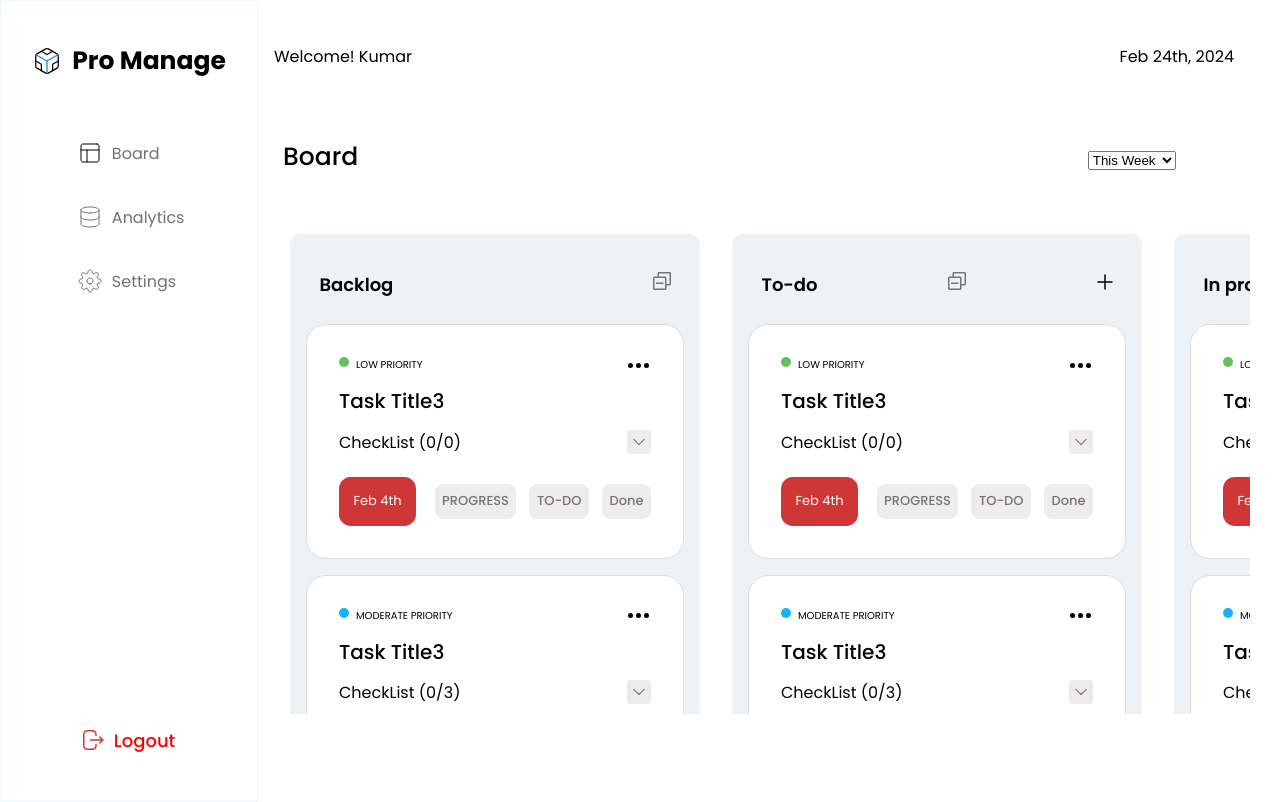
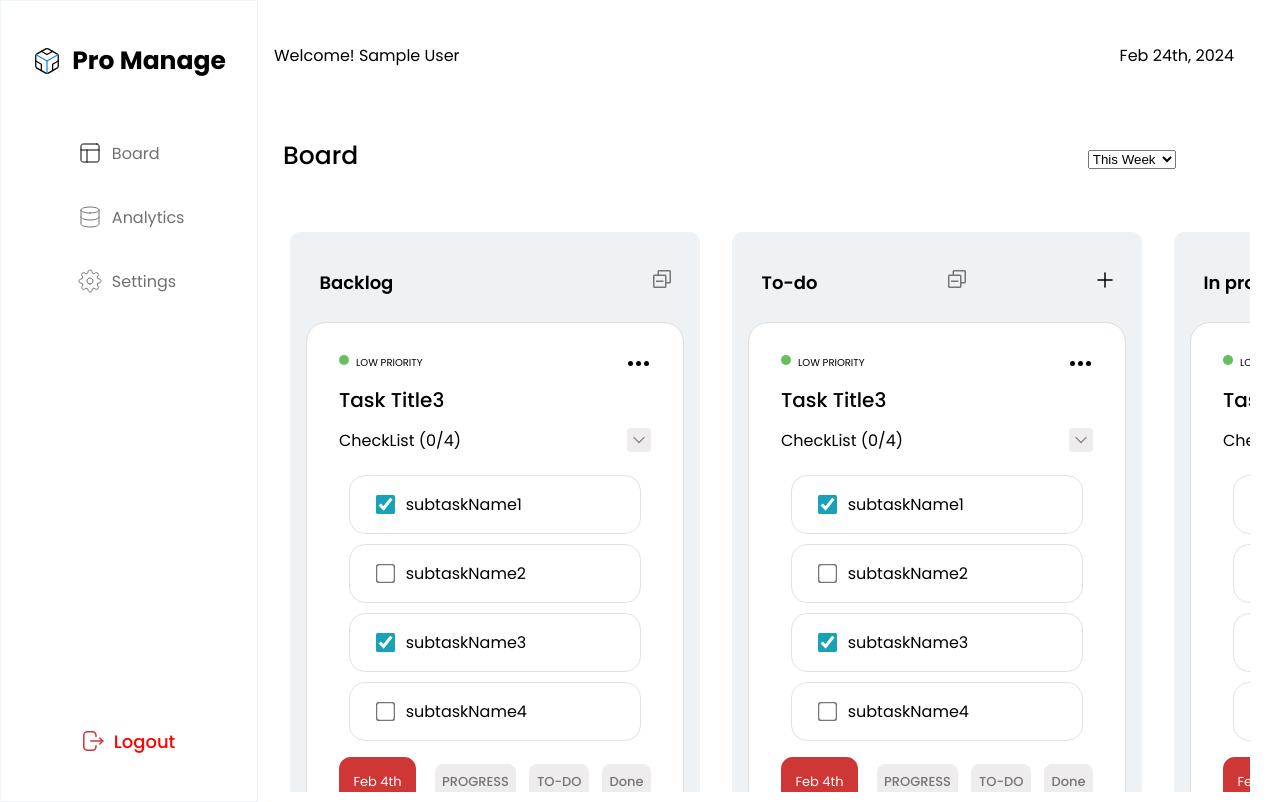
Before and after one commit to prajyotpdev/promanage, a React (Vite) app: page /promanage/user in a window 1280 px wide. Built offline with nearby package versions, Linux system fonts and the light colour scheme; sample sign-in values are in the browser's storage.

Commit message:
fix :fixed checkbox list

```diff
--- a/src/components/subtask-list/SubTaskList.jsx
+++ b/src/components/subtask-list/SubTaskList.jsx
@@ -2,17 +2,27 @@ import React, { useEffect, useState } from "react";
 import styles from "./SubTaskList.module.css";
 
 const SubTaskList = ({ subTaskCheckList, onCountChange }) => {
-  const [checkedSubtasks, setCheckedSubtasks] = useState(new Set());
+  const [checkedSubtasks, setCheckedSubtasks] = useState(
+    Object.keys(subTaskCheckList).filter(
+      (subTaskId) => subTaskCheckList[subTaskId].isDone
+    )
+  );
 
   const [checkedCount, setCheckedCount] = useState(
-    subTaskCheckList.filter((subtask) => subtask.checked).length
+    Object.values(subTaskCheckList).filter((item) => item.isDone).length
   );
 
   useEffect(() => {
-  }, [checkedCount]);
+    console.log(checkedSubtasks);
+  }, [checkedCount, checkedSubtasks]);
 
   const handleSubtaskChange = (subtaskId) => {
+    console.log("this is subtaskID" + subtaskId);
     const updatedCheckedSubtasks = new Set(checkedSubtasks);
+
+    console.log(
+      "this is checkedSubtasks " + [...updatedCheckedSubtasks].join(" ")
+    );
     // prevCount = checkedCount;
     updatedCheckedSubtasks.has(subtaskId)
       ? updatedCheckedSubtasks.delete(subtaskId) &&
@@ -24,16 +34,25 @@ const SubTaskList = ({ subTaskCheckList, onCountChange }) => {
     onCountChange?.(checkedCount, subTaskCheckList.length);
   };
 
+  const handleCheckboxChange = () => {
+    setIsChecked(!isChecked);
+  };
+
   return (
     <ul className={styles.subtasklist}>
-      {subTaskCheckList.map((subtaskId) => (
-        <li key={subtaskId} className={styles.subtasklistItem}>
+      {Object.values(subTaskCheckList).map((subtaskId, index) => (
+        <li
+          key={Object.keys(subTaskCheckList)[index]}
+          className={styles.subtasklistItem}
+        >
           <input
             type="checkbox"
-            checked={checkedSubtasks.has(subtaskId)}
-            onChange={() => handleSubtaskChange(subtaskId)}
+            defaultChecked={subtaskId.isDone}
+            onChange={() =>
+              handleSubtaskChange(Object.keys(subTaskCheckList)[index])
+            }
           />
-          {subtaskId}
+          {subtaskId.subtaskName}
         </li>
       ))}
     </ul>
--- a/src/components/task-card/TaskCard.jsx
+++ b/src/components/task-card/TaskCard.jsx
@@ -3,7 +3,7 @@ import styles from "./TaskCard.module.css";
 import SubTaskList from "../subtask-list/SubTaskList";
 import CollapsibleIcon from "../../assets/icons/collapsibledropdown.svg";
 
-const TaskCard = ({key, task , allCollapsed }) => {
+const TaskCard = ({ key, task, allCollapsed }) => {
   const { taskTitle, taskCheckList, taskValidity, taskStatus, taskPriority } =
     task;
 
@@ -15,7 +15,9 @@ const TaskCard = ({key, task , allCollapsed }) => {
   };
   const [checkedsubtask, setCheckedsubtask] = useState(0);
   const [isCollapsed, setIsCollapsed] = useState(allCollapsed);
-  const [totalsubtasks, setTotalsubtasks] = useState(taskCheckList.length);
+  const [totalsubtasks, setTotalsubtasks] = useState(
+    Object.keys(taskCheckList).length
+  );
 
   const originalDate = new Date(taskValidity);
   const formattedDate = originalDate.toLocaleString("en-US", options);
@@ -35,7 +37,7 @@ const TaskCard = ({key, task , allCollapsed }) => {
 
   const handleCountChange = (updatedChecked, total) => {
     setCheckedsubtask(updatedChecked);
-    setTotalsubtasks(total);
+    setTotalsubtasks(Object.keys(taskCheckList).length);
   };
 
   const handleCollapsed = () => {
@@ -103,14 +105,14 @@ const TaskCard = ({key, task , allCollapsed }) => {
             )}
           </div>
         </div>
-        {((!allCollapsed && !isCollapsed) || !isCollapsed || !allCollapsed)  ? (
+        {(!allCollapsed && !isCollapsed) || !isCollapsed || !allCollapsed ? (
           <SubTaskList
             subTaskCheckList={taskCheckList}
             onCountChange={handleCountChange}
           />
-        ) :(
+        ) : (
           <div style={{ height: "10px" }}></div>
-        ) }
+        )}
       </div>
       <div className={styles.cardfooter}>
         {taskValidity == "" ? (
--- a/src/pages/dashboard/components/feed/StatusFeed.jsx
+++ b/src/pages/dashboard/components/feed/StatusFeed.jsx
@@ -7,7 +7,7 @@ import { useState } from "react";
 import { useSelector } from "react-redux";
 import { jwtDecode } from "jwt-decode";
 
-const StatusFeed = ({statusId}) => {
+const StatusFeed = ({ statusId }) => {
   const clearLocalStorage = () => {
     localStorage.clear();
     // You can also update the state or perform any other necessary actions
@@ -23,11 +23,18 @@ const StatusFeed = ({statusId}) => {
   };
 
   // const state = useSelector((state) => state);
-  const userID = jwtDecode(useSelector((state) => state.user.user).token).userId;
-  console.log("UserID :"+userID)
+  const userID = jwtDecode(
+    useSelector((state) => state.user.user).token
+  ).userId;
+  console.log("UserID :" + userID);
   const currentTaskList = [
     {
-      taskCheckList: [],
+      taskCheckList: {
+        id1: { subtaskName: "subtaskName1", isDone: true },
+        id2: { subtaskName: "subtaskName2", isDone: false },
+        id3: { subtaskName: "subtaskName3", isDone: true },
+        id4: { subtaskName: "subtaskName4", isDone: false },
+      },
       _id: "65d60bb73545645bde5552ff",
       taskStatus: "Done",
       taskTitle: "Task Title3",
@@ -42,7 +49,12 @@ const StatusFeed = ({statusId}) => {
       taskStatus: "In Progress",
       taskPriority: "Moderate",
       taskValidity: "2024-02-22T12:34:56.789Z",
-      taskCheckList: ["subtask1", "subtask2", "subtask3"],
+      taskCheckList: {
+        id1: { subtaskName: "subtaskName1", isDone: true },
+        id2: { subtaskName: "subtaskName2", isDone: false },
+        id3: { subtaskName: "subtaskName3", isDone: true },
+        id4: { subtaskName: "subtaskName4", isDone: false },
+      },
       __v: 0,
       createdBy: "65d5d5fafd55e7cade4c3fb3",
       createdAt: "2022-02-03T12:34:56.789+00:00",
@@ -53,7 +65,12 @@ const StatusFeed = ({statusId}) => {
       taskStatus: "Done",
       taskPriority: "High",
       taskValidity: "2024-02-12T12:34:56.789Z",
-      taskCheckList: ["subtask6", "subtask3", "subtask1"],
+      taskCheckList: {
+        id1: { subtaskName: "subtaskName1", isDone: true },
+        id2: { subtaskName: "subtaskName2", isDone: false },
+        id3: { subtaskName: "subtaskName3", isDone: true },
+        id4: { subtaskName: "subtaskName4", isDone: false },
+      },
       __v: 0,
       createdBy: "65d5d5fafd55e7cade4c3fb3",
       createdAt: "2022-02-03T13:34:56.789+00:00",
@@ -82,13 +99,20 @@ const StatusFeed = ({statusId}) => {
             <div onClick={handleCollapseAll} className={styles.feedCollapseAll}>
               <img src={CollapseAllIcon} alt="collapse_icon" />
             </div>
-            {statusId=="To-do" ?<div onClick={handleAddTodoClicked} className={styles.addTodo}>
-              <img src={AddTodoIcon} alt="collapse_icon" />
-            </div>:null}
+            {statusId == "To-do" ? (
+              <div onClick={handleAddTodoClicked} className={styles.addTodo}>
+                <img src={AddTodoIcon} alt="collapse_icon" />
+              </div>
+            ) : null}
           </div>
 
-          {currentTaskList.map((currentTask) =>(
-            <TaskCard task={currentTask} allCollapsed={allCollapsed} key= {currentTask._id}/>))}
+          {currentTaskList.map((currentTask) => (
+            <TaskCard
+              task={currentTask}
+              allCollapsed={allCollapsed}
+              key={currentTask._id}
+            />
+          ))}
 
           {/* <TaskCard task={currentTask} allCollapsed={allCollapsed} key= {currentTask.id}/> */}
         </div>
--- a/src/pages/dashboard/components/feed/StatusFeed.module.css
+++ b/src/pages/dashboard/components/feed/StatusFeed.module.css
@@ -1,7 +1,7 @@
 
 .tasksFeedContainer{
      width: 410px;
-     height: 58vh;
+     height: 68vh;
      overflow-y: auto;
      padding: 1rem;
  }
--- a/src/pages/home/components/navbar/Navbar.jsx
+++ b/src/pages/home/components/navbar/Navbar.jsx
@@ -1,5 +1,7 @@
 import React from "react";
 import stylesnavbar from "./Navbar.module.css";
+import { jwtDecode } from "jwt-decode";
+import { useSelector } from "react-redux";
 
 const Navbar = () => {
   const options = {
@@ -20,9 +22,12 @@ const Navbar = () => {
         : "")
     );
   }
+
+  const userName = useSelector((state) => state.user.user).name;
+
   return (
     <div className={stylesnavbar.navbar}>
-      <div className={stylesnavbar.navbaritem}>Welcome! Kumar</div>
+      <div className={stylesnavbar.navbaritem}>Welcome! {userName}</div>
       <div className={stylesnavbar.navbaritem}>
         {month} {getOrdinalNum(day)}, {year}
       </div>
--- a/src/pages/home/components/sidebar/Sidebar.module.css
+++ b/src/pages/home/components/sidebar/Sidebar.module.css
@@ -85,6 +85,7 @@
      font-size: 18px;
      font-weight: 500;
      color: #ff0000;
-     position: absolute;
      bottom: 0px;
+     width: 20vw;
+     margin-top: auto;
    }
--- a/src/store/slices/authSlice.js
+++ b/src/store/slices/authSlice.js
@@ -5,7 +5,13 @@ export const fetchusers = createAsyncThunk("fetchusers", async () => {
   return response.json();
 });
 
+export const fetchuserDetails = createAsyncThunk("fetchuserdetails", async () => {
+  const response = await fetch("http://localhost:8000/api/v1/job/all");
+  return response.json();
+});
+
 const user = JSON.parse(localStorage.getItem("user"));
+
 console.log("this is user at localstorage " +user);
 // const initialState = user
 // ? { user }
```
